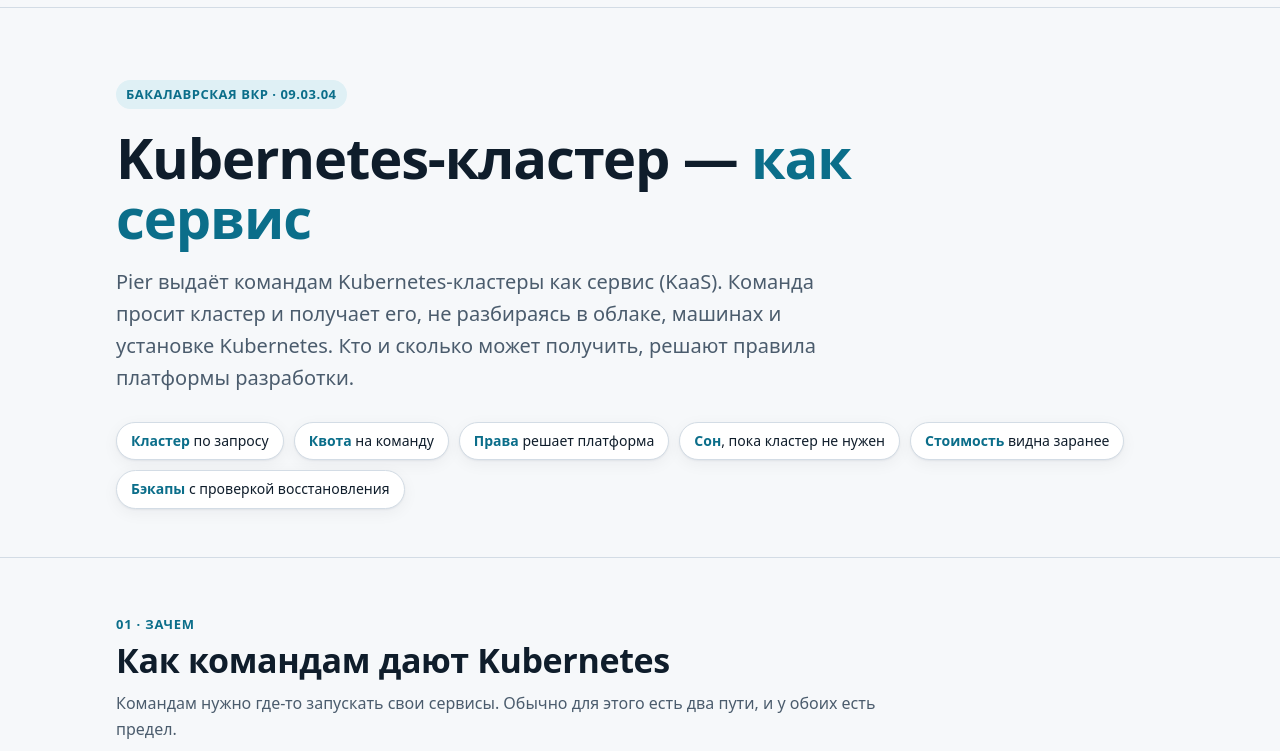
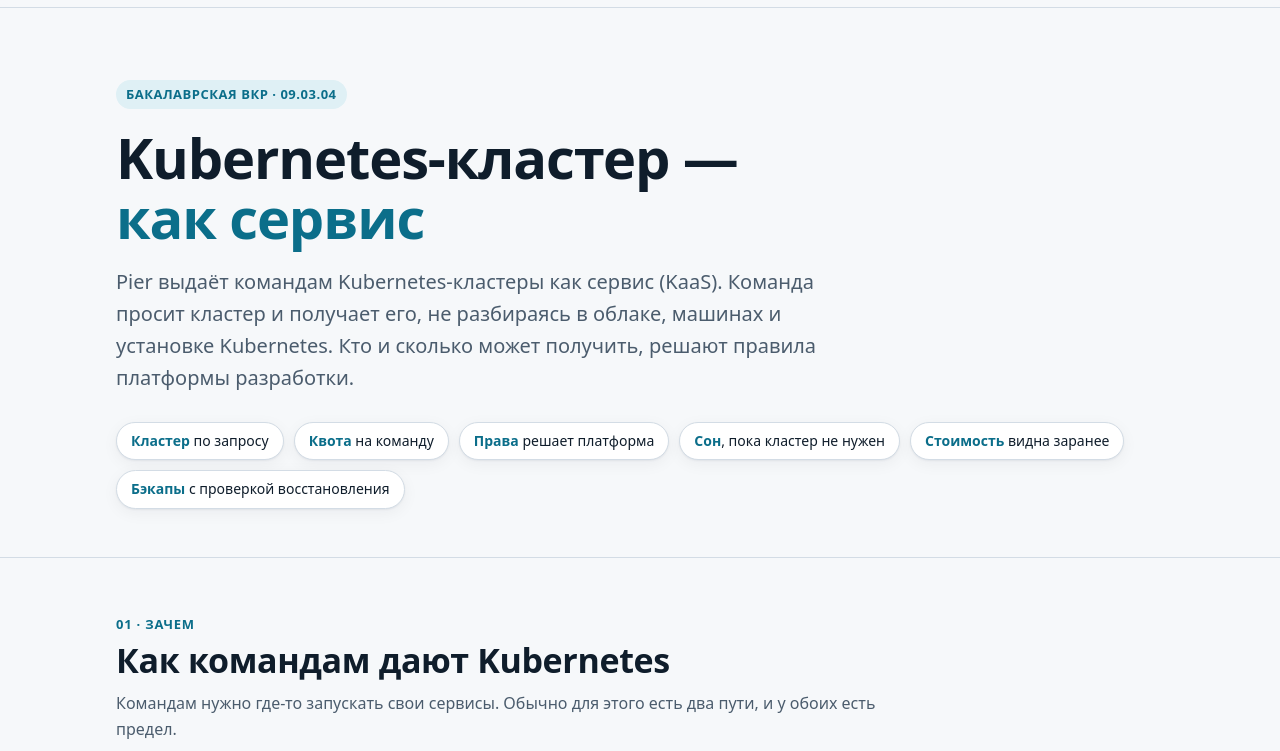
Before and after one commit to k8s-pier/k8s-pier.github.io, a plain HTML site: page index.html in a window 1280 px wide. Shown: the part 49-800 px from the top of the page. Drawn offline with Linux system fonts and the light colour scheme.

Commit message:
Заголовок не переносится посреди «как сервис»

```diff
--- a/index.html
+++ b/index.html
@@ -50,7 +50,7 @@ nav.links a:hover{background:var(--surface-2);color:var(--ink)}
 .hero{padding:72px 0 48px}
 .eyebrow{display:inline-block;font-size:13px;font-weight:600;letter-spacing:.04em;text-transform:uppercase;color:var(--accent);background:var(--accent-soft);padding:4px 10px;border-radius:999px}
 .hero h1{font-size:clamp(32px,5.4vw,56px);line-height:1.08;margin:18px 0 18px;letter-spacing:-.02em;max-width:820px}
-.hero h1 span{color:var(--accent)}
+.hero h1 span{color:var(--accent);white-space:nowrap}
 .lead{font-size:clamp(17px,2vw,20px);color:var(--muted);max-width:760px;margin:0 0 28px}
 .pills{display:flex;flex-wrap:wrap;gap:10px;margin:0;padding:0;list-style:none}
 .pills li{background:var(--surface);border:1px solid var(--line);border-radius:999px;padding:7px 14px;font-size:14px;box-shadow:var(--shadow)}
```
